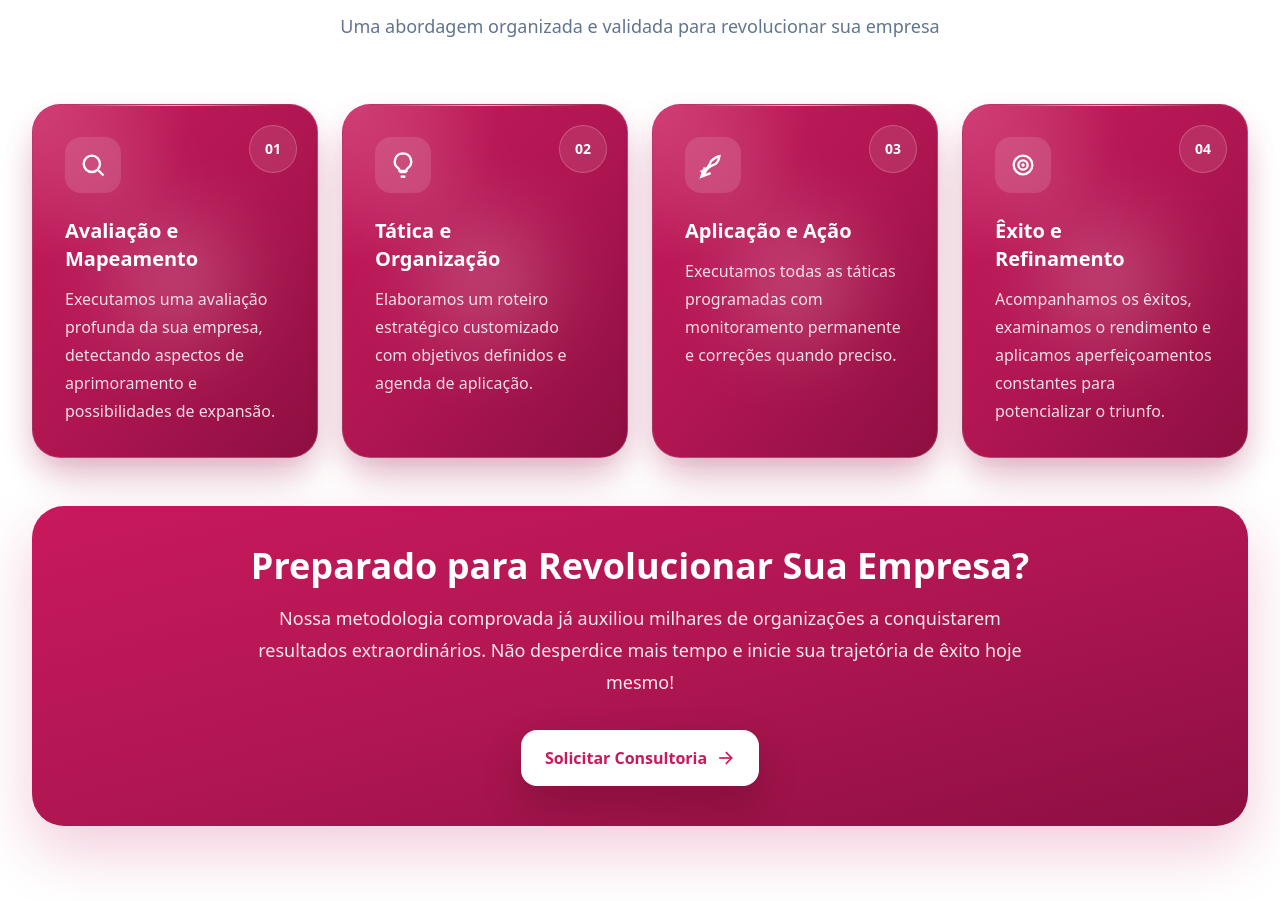
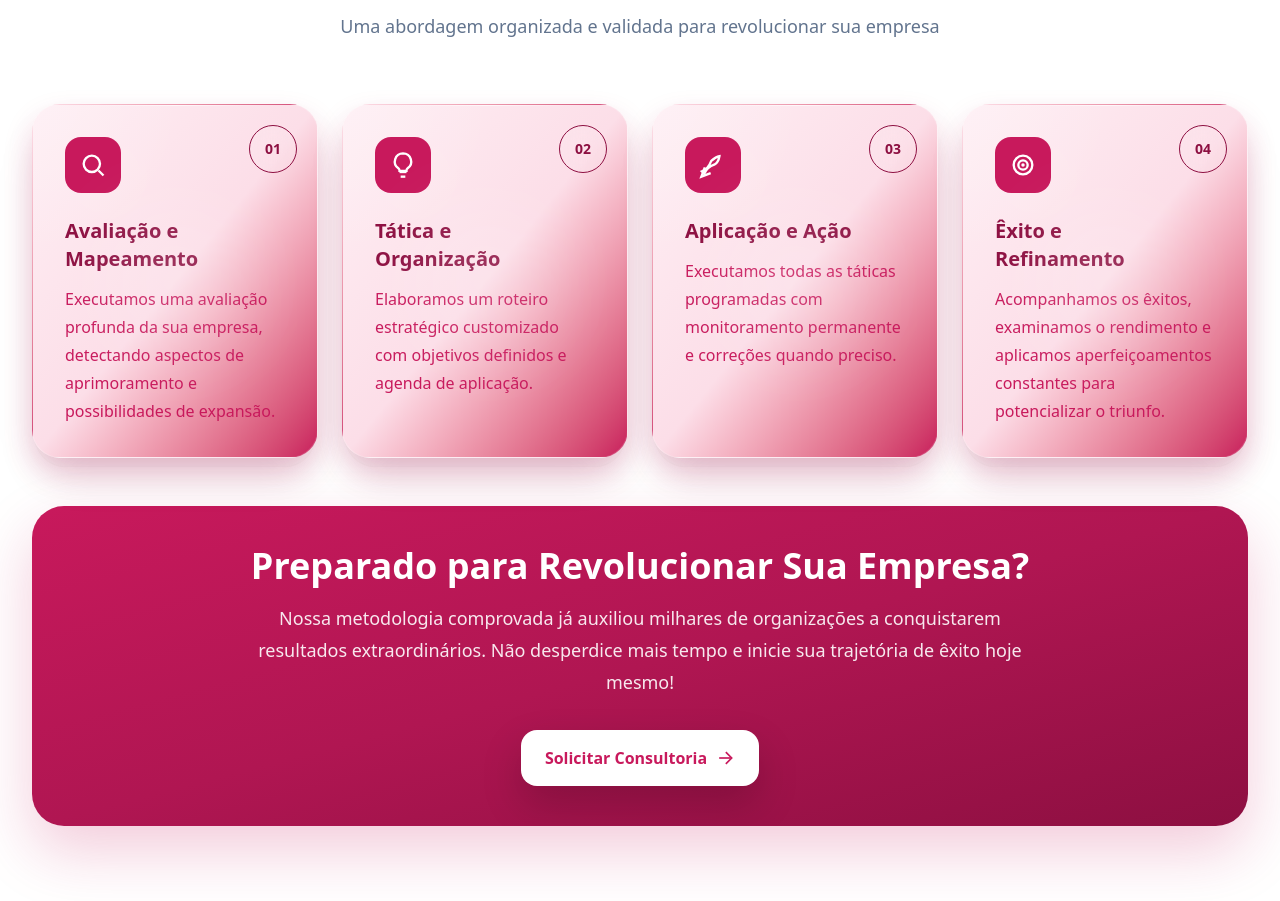
Before and after one commit to NeroProject329/mjfinterioresconsultoria, a Next.js app: page / in a window 1280 px wide. Shown: the part 1838-2739 px from the top of the page. Built offline with nearby package versions, Linux system fonts and the light colour scheme; no server answers.

Commit message:
ajuste card

```diff
--- a/src/app/page.tsx
+++ b/src/app/page.tsx
@@ -856,13 +856,13 @@ export default function Page() {
                   glareClassName="bg-white/15"
                   shadowColor="rgba(122, 9, 54, 0.38)"
                 >
-                  <div className="relative flex h-full flex-col overflow-hidden rounded-[28px] border border-white/15 bg-gradient-to-br from-[#C8195C] via-[#B01652] to-[#8D0F41] p-8 text-white shadow-[0_14px_30px_rgba(200,25,92,0.16)]">
+                  <div className="relative flex h-full flex-col overflow-hidden rounded-[28px] border border-white/15 bg-gradient-to-br from-[#FEEFF4] via-[#fcdee8] to-[#C8195C] p-8 text-white shadow-[0_14px_30px_rgba(200,25,92,0.16)]">
                     <div className="absolute inset-x-10 top-0 h-px bg-gradient-to-r from-transparent via-white/70 to-transparent" />
-                    <div className="absolute inset-0 bg-[radial-gradient(circle_at_top_left,rgba(255,255,255,0.16),transparent_35%)]" />
+                    <div className="absolute inset-0 bg-[radial-gradient(circle_at_top_left,#ffffff29,transparent_35%)]" />
                     <div className="absolute left-6 top-6 h-24 w-24 rounded-full bg-white/10 blur-2xl" />
 
                     <motion.div
-                      className="absolute right-5 top-5 flex h-12 w-12 items-center justify-center rounded-full border border-white/20 bg-white/10 text-sm font-bold text-white backdrop-blur-md"
+                      className="absolute right-5 top-5 flex h-12 w-12 items-center justify-center rounded-full border border-[#8D0F41]  bg-white/10 text-sm font-bold text-[#8D0F41] backdrop-blur-md"
                       whileHover={{ scale: 1.08 }}
                       style={{ transform: "translateZ(30px)" }}
                     >
@@ -870,7 +870,7 @@ export default function Page() {
                     </motion.div>
 
                     <motion.div
-                      className="mb-6 flex h-14 w-14 items-center justify-center rounded-2xl bg-white/12 text-white backdrop-blur-md"
+                      className="mb-6 flex h-14 w-14 items-center justify-center rounded-2xl bg-[#C8195C] text-white backdrop-blur-md"
                       whileHover={{ rotate: 8, scale: 1.06 }}
                       style={{ transform: "translateZ(28px)" }}
                     >
@@ -878,14 +878,14 @@ export default function Page() {
                     </motion.div>
 
                     <h3
-                      className="pr-12 text-xl font-bold"
+                      className="pr-12 text-xl font-bold text-[#8D0F41]"
                       style={{ transform: "translateZ(22px)" }}
                     >
                       {item.title}
                     </h3>
 
                     <p
-                      className="mt-3 flex-1 leading-7 text-white/85"
+                      className="mt-3 flex-1 leading-7 text-[#C8195C] "
                       style={{ transform: "translateZ(16px)" }}
                     >
                       {item.description}
```
